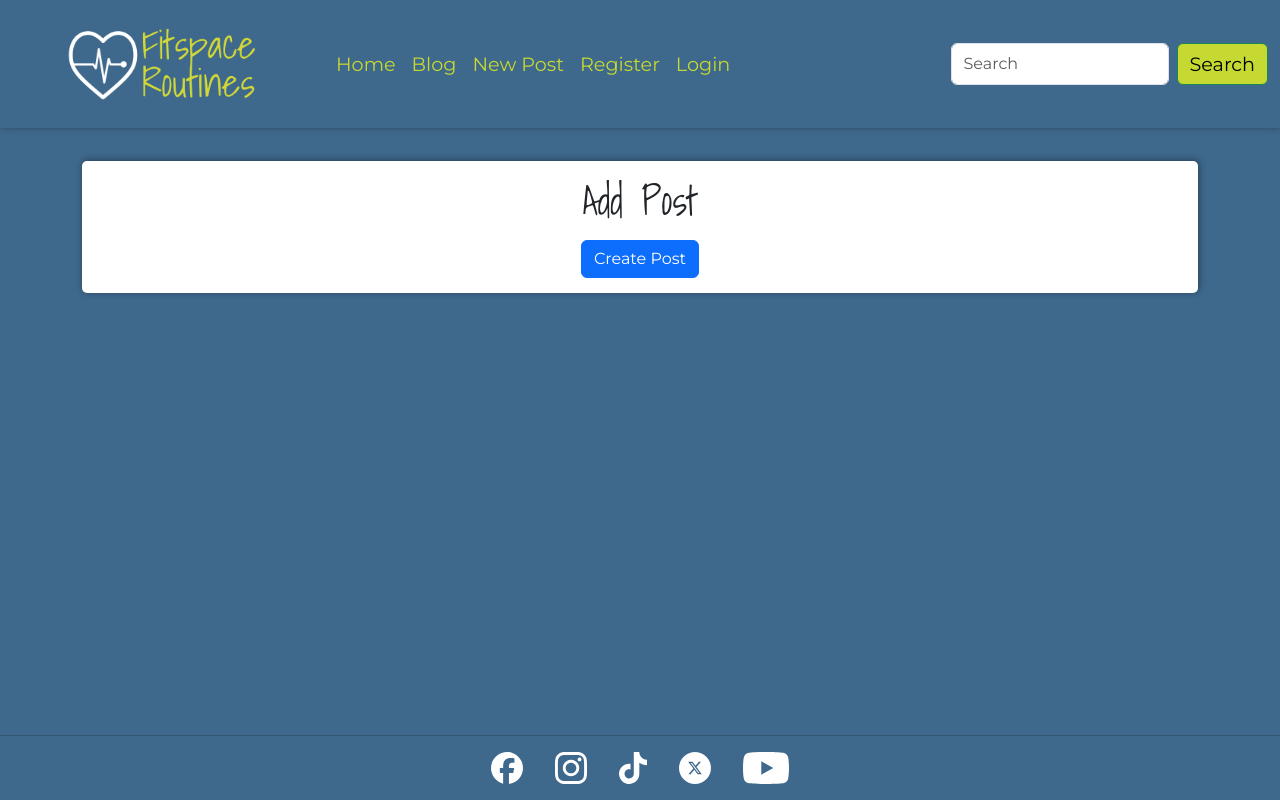
After one commit to cajones93/fitspace-routines, a Django app: template blog/templates/blog/add_post.html in a window 1280 px wide. The commit adds this page. Run offline with Django 5.2, Linux system fonts and the light colour scheme; the template is opened without the code that fills it, so the values that code supplies are empty; parts of the project's set-up code (start-up, migrations or seed data) failed here and were passed over.

Commit message:
add form to create a new post

```diff
--- a/blog/models.py
+++ b/blog/models.py
@@ -18,13 +18,13 @@ class Post(models.Model):
     A model to create and mange a blog post entry related to :model:`auth.User`.
     """
 
-    author = models.ForeignKey(User, on_delete=models.CASCADE, related_name="author")
+    author = models.ForeignKey(User, on_delete=models.CASCADE, related_name="post_author")
+    title = models.CharField(max_length=200, null=False, blank=False)
     slug = models.SlugField(max_length=200, unique=True)
-    title = models.CharField(max_length=200, null=False, blank=False)
+    focus = models.CharField(choices=FOCUS, default="general-fitness")
     excerpt = models.CharField(max_length=500, null=False, blank=False)
     content = RichTextField(max_length=10000, null=False, blank=False)
     created_on = models.DateTimeField(auto_now_add=True)
-    focus = models.CharField(choices=FOCUS, default="general-fitness")
     status = models.IntegerField(choices=STATUS, default=0)
     updated_on = models.DateTimeField(auto_now=True)
 
--- /dev/null
+++ b/blog/templates/blog/add_post.html
@@ -0,0 +1,17 @@
+{% extends "base.html" %}
+
+{% block title %}Add Post{% endblock %}
+
+{% block content %}
+<div class="container">
+    <form method="POST" class="p2 form" action="">
+        <h1 class="text-center">Add Post</h1>
+        {% csrf_token %}
+        {{ form.media }}
+        {{ form|crispy }}
+        <div class="text-center">
+            <button type="submit" class="btn btn-primary mt-2">Create Post</button>
+        </div>
+    </form>
+</div>
+{% endblock %}
--- /dev/null
+++ b/blog/urls.py
@@ -0,0 +1,7 @@
+from django.urls import path
+from .views import AddPost
+
+
+urlpatterns = [
+    path('', AddPost.as_view(), name='add_post'),
+]
--- a/main/urls.py
+++ b/main/urls.py
@@ -20,5 +20,7 @@ from django.urls import path, include
 urlpatterns = [
     path('admin/', admin.site.urls),
     path('accounts/', include('allauth.urls')),
+    path('djrichtextfield/', include('djrichtextfield.urls')),
     path('', include('home.urls')),
+    path('add_post/', include('blog.urls')),
 ]
--- a/static/css/base.css
+++ b/static/css/base.css
@@ -106,6 +106,8 @@ img.logo {
     margin: 3% auto;
     box-shadow: var(--small-box-shadow);
     border-radius: 5px;
+    padding: 15px;
+    background-color: white;
 }
 
 .auth-form{
--- a/templates/includes/header.html
+++ b/templates/includes/header.html
@@ -16,10 +16,10 @@
                     <a class="nav-link {% if url_name == 'home' %}active{% endif %}" aria-current="page" href="{% url 'home' %}">Home</a>
                 </li>
                 <li class="nav-item">
-                    <a class="nav-link" href="#">Blog</a>
+                    <a class="nav-link {% if url_name == 'blog' %}active{% endif %}" aria-current="page" href="#">Blog</a>
                 </li>
                 <li class="nav-item">
-                    <a class="nav-link" href="#">New Post</a>
+                    <a class="nav-link {% if url_name == 'add_post' %}active{% endif %}" href="{% url 'add_post' %}">New Post</a>
                 </li>
                 {% if request.user.is_authenticated %}
                 <li class="nav-item">
```
Also changed, not shown: blog/forms.py (added, +19 -0 lines), blog/views.py (+17 -2 lines), main/settings.py (+16 -3 lines).
